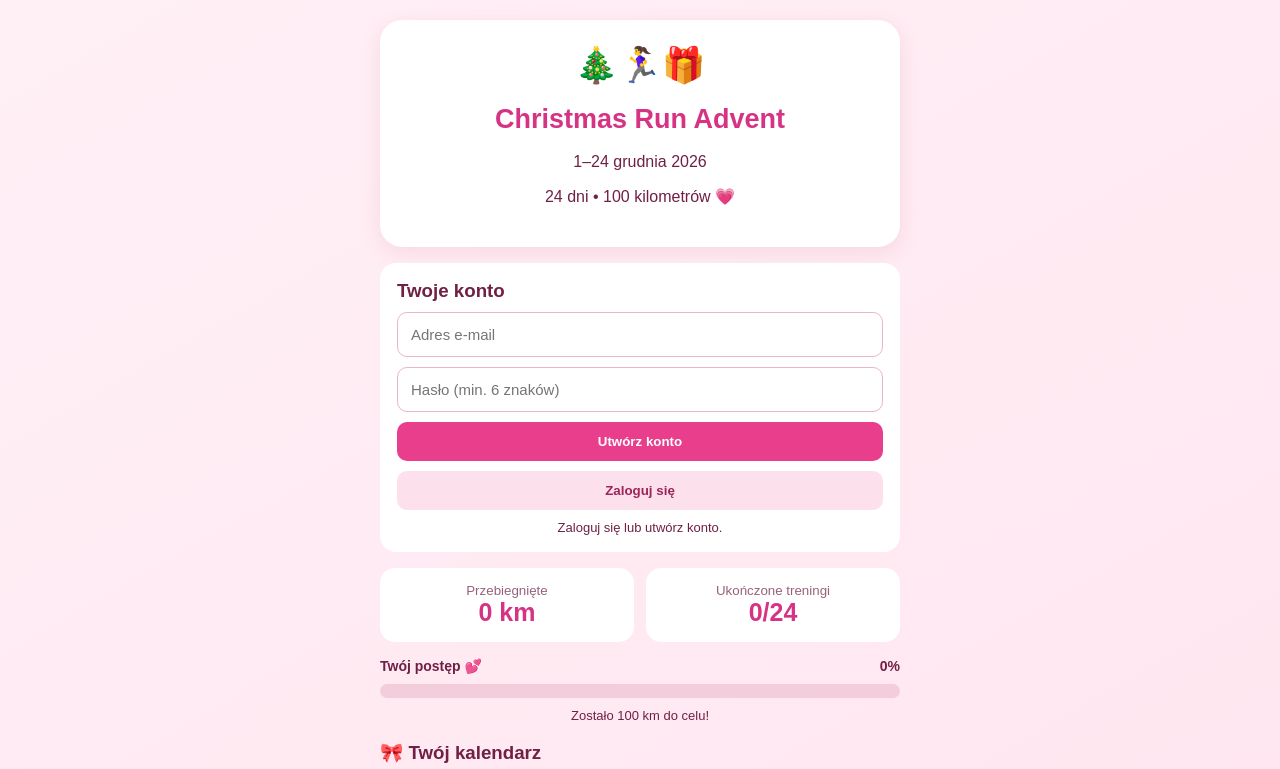
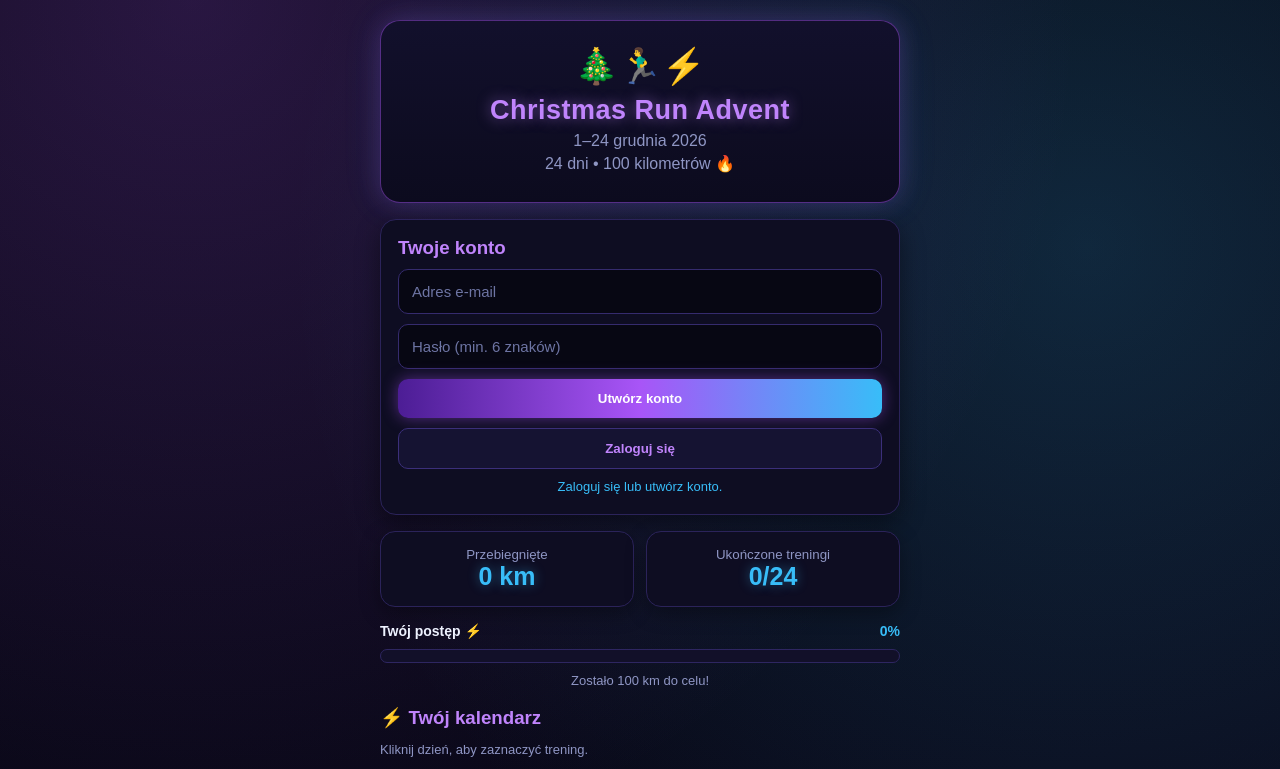
Before and after one commit to JARDEN17/christmas-bieganie, a plain HTML site: page index.html in a window 1280 px wide. Shown: the top 769 px of the page. Drawn offline with Linux system fonts and the light colour scheme; no server answers.

Commit message:
Add files via upload

```diff
--- a/index.html
+++ b/index.html
@@ -1,79 +1,176 @@
-
 <!DOCTYPE html>
 <html lang="pl">
 <head>
 <meta charset="UTF-8">
 <meta name="viewport" content="width=device-width, initial-scale=1">
-<title>Christmas Run Advent 🎄</title>
+<title>Christmas Run Advent ⚡</title>
 
 <style>
+:root{
+ --bg-dark:#070712;
+ --bg-card:#0e0d22;
+ --bg-card-2:#141230;
+ --border:#2b235a;
+ --text:#eef2ff;
+ --muted:#8f96c4;
+ --violet-dark:#4c1d95;
+ --violet-neon:#a855f7;
+ --violet-bright:#c084fc;
+ --blue-neon:#38bdf8;
+ --blue-deep:#1d4ed8;
+}
 *{box-sizing:border-box}
 body{
  margin:0;padding:20px;
  font-family:Arial,sans-serif;
- background:linear-gradient(150deg,#fff0f6,#ffe0ec);
- color:#702044;
+ background:
+  radial-gradient(circle at 15% 0%, rgba(168,85,247,.22), transparent 45%),
+  radial-gradient(circle at 85% 15%, rgba(56,189,248,.18), transparent 45%),
+  linear-gradient(160deg,#05050e,#090818 55%,#0b0a1f);
+ color:var(--text);
+ min-height:100vh;
 }
 .container{max-width:520px;margin:auto}
 .hero{
- text-align:center;padding:25px 12px;
- background:white;border-radius:22px;
- box-shadow:0 5px 20px #d77c9c30;
+ text-align:center;padding:25px 14px;
+ background:linear-gradient(180deg,#12102c,#0c0b1e);
+ border:1px solid rgba(168,85,247,.45);
+ border-radius:20px;
+ box-shadow:0 0 25px rgba(168,85,247,.2),0 0 40px rgba(56,189,248,.1);
 }
-.hero h1{font-size:27px;color:#d63384}
+.hero h1{
+ margin:8px 0 6px;
+ font-size:27px;
+ letter-spacing:.5px;
+ color:var(--violet-bright);
+ text-shadow:0 0 14px rgba(192,132,252,.55);
+}
+.hero p{margin:4px 0;color:var(--muted)}
 .login{
- background:white;padding:17px;border-radius:16px;
+ background:var(--bg-card);
+ border:1px solid var(--border);
+ padding:17px;border-radius:16px;
  margin:16px 0;display:grid;gap:10px;
+ box-shadow:0 8px 24px rgba(0,0,0,.45);
 }
 input{
  width:100%;padding:13px;
- border:1px solid #e8b7cc;
+ background:#070713;
+ color:var(--text);
+ border:1px solid #352b6e;
  border-radius:10px;font-size:15px;
+ outline:none;
+ transition:.2s;
+}
+input::placeholder{color:#6d74a3}
+input:focus{
+ border-color:var(--blue-neon);
+ box-shadow:0 0 12px rgba(56,189,248,.35);
 }
 button{
  border:0;border-radius:10px;
  padding:12px;font-weight:bold;cursor:pointer;
+ transition:.2s;
 }
-.primary{background:#e83e8c;color:white}
-.secondary{background:#fce0ec;color:#9d245a}
-#status{text-align:center;font-size:13px}
+button:active{transform:scale(.99)}
+.primary{
+ background:linear-gradient(90deg,var(--violet-dark),var(--violet-neon),var(--blue-neon));
+ color:#ffffff;
+ box-shadow:0 0 16px rgba(168,85,247,.45);
+}
+.primary:hover{
+ filter:brightness(1.12);
+ box-shadow:0 0 22px rgba(56,189,248,.55);
+}
+.secondary{
+ background:#151332;
+ color:var(--violet-bright);
+ border:1px solid #3b2f7a;
+}
+.secondary:hover{
+ border-color:var(--blue-neon);
+ color:#ffffff;
+ box-shadow:0 0 12px rgba(56,189,248,.25);
+}
+#status{
+ text-align:center;font-size:13px;
+ color:var(--blue-neon);
+ min-height:18px;
+}
 .stats{display:grid;grid-template-columns:1fr 1fr;gap:12px;margin:16px 0}
 .stat{
- background:white;padding:15px;border-radius:15px;
+ background:var(--bg-card);
+ border:1px solid var(--border);
+ padding:15px;border-radius:15px;
  text-align:center;
+ box-shadow:0 6px 20px rgba(0,0,0,.35);
 }
-.stat small{display:block;color:#98617b}
-.stat strong{font-size:25px;color:#d63384}
+.stat small{display:block;color:var(--muted)}
+.stat strong{
+ font-size:25px;
+ color:var(--blue-neon);
+ text-shadow:0 0 12px rgba(56,189,248,.45);
+}
 .progress{
- height:14px;background:#f4cddd;
+ height:14px;
+ background:#121029;
+ border:1px solid #2e2661;
  border-radius:20px;overflow:hidden;margin:10px 0
 }
 #bar{
- height:100%;width:0;background:#e83e8c;
+ height:100%;width:0;
+ background:linear-gradient(90deg,var(--violet-neon),var(--blue-neon));
+ box-shadow:0 0 14px rgba(56,189,248,.65);
  transition:.3s
 }
+#remaining{color:var(--muted)}
+h3{color:var(--violet-bright);margin-bottom:4px}
 .calendar{
  display:grid;grid-template-columns:repeat(4,1fr);
  gap:9px;margin:15px 0
 }
 .day{
- min-height:94px;background:white;
- border:2px solid #f3c6d8;color:#7b3153;
+ min-height:94px;
+ background:var(--bg-card-2);
+ border:1.5px solid #2c245e;
+ color:var(--text);
  display:flex;flex-direction:column;
  align-items:center;justify-content:center;
  gap:7px;border-radius:14px;
 }
-.day .number{font-size:13px}
-.day .km{font-size:21px}
+.day:hover{
+ border-color:var(--blue-neon);
+ box-shadow:0 0 14px rgba(56,189,248,.28);
+}
+.day .number{font-size:12px;color:var(--muted)}
+.day .km{font-size:20px;color:var(--violet-bright)}
+.day .check{font-size:13px;color:var(--muted)}
 .day.done{
- background:#f9c5dc;
- border-color:#dc4387;color:#922354
+ background:linear-gradient(160deg,rgba(76,29,149,.75),rgba(29,78,216,.55));
+ border-color:var(--blue-neon);
+ color:#ffffff;
+ box-shadow:0 0 16px rgba(168,85,247,.45),inset 0 0 10px rgba(56,189,248,.35);
 }
+.day.done .number{color:#e0f2fe}
+.day.done .km{
+ color:#ffffff;
+ text-shadow:0 0 10px rgba(56,189,248,.8);
+}
+.day.done .check{color:var(--blue-neon)}
 .footer{
- background:white;padding:20px;
- border-radius:18px;text-align:center;margin-top:18px
+ background:linear-gradient(180deg,#12102c,#0c0b1e);
+ border:1px solid rgba(56,189,248,.35);
+ padding:20px;
+ border-radius:18px;text-align:center;margin-top:18px;
+ box-shadow:0 0 24px rgba(56,189,248,.12);
 }
-.note{font-size:12px;color:#98617b;text-align:center}
+.footer h2{
+ margin:8px 0;
+ color:var(--violet-bright);
+ text-shadow:0 0 12px rgba(192,132,252,.45);
+}
+.footer p{color:var(--muted)}
+.note{font-size:12px;color:var(--muted);text-align:center}
 </style>
 </head>
 
@@ -81,10 +178,10 @@ button{
 <div class="container">
 
 <header class="hero">
- <div style="font-size:35px">🎄🏃‍♀️🎁</div>
+ <div style="font-size:35px">🎄🏃‍♂️⚡</div>
  <h1>Christmas Run Advent</h1>
  <p>1–24 grudnia 2026</p>
- <p>24 dni • 100 kilometrów 💗</p>
+ <p>24 dni • 100 kilometrów 🔥</p>
 </header>
 
 <section class="login">
@@ -109,8 +206,8 @@ button{
 </div>
 
 <div style="display:flex;justify-content:space-between;font-size:14px;font-weight:bold">
- <span>Twój postęp 💕</span>
- <span id="percent">0%</span>
+ <span>Twój postęp ⚡</span>
+ <span id="percent" style="color:#38bdf8">0%</span>
 </div>
 
 <div class="progress"><div id="bar"></div></div>
@@ -118,8 +215,8 @@ button{
  Zostało 100 km do celu!
 </div>
 
-<h3>🎀 Twój kalendarz</h3>
-<p style="font-size:13px">Kliknij dzień, aby zaznaczyć trening.</p>
+<h3>⚡ Twój kalendarz</h3>
+<p style="font-size:13px;color:#8f96c4">Kliknij dzień, aby zaznaczyć trening.</p>
 
 <div class="calendar" id="calendar"></div>
 
@@ -127,7 +224,7 @@ button{
  <div style="font-size:25px">🏆</div>
  <h2>Cel: 100 km</h2>
  <p id="message">Czekają na Ciebie 24 treningi!</p>
- <div style="font-size:28px">❄️🎅🏻❄️</div>
+ <div style="font-size:28px">❄️⚡❄️</div>
 </div>
 
 <p class="note">
@@ -141,7 +238,7 @@ button{
 <script src="https://www.gstatic.com/firebasejs/10.12.2/firebase-firestore-compat.js"></script>
 
 <script>
-// WKLEJ SWOJĄ KONFIGURACJĘ FIREBASE
+// KONFIGURACJA FIREBASE
 const firebaseConfig = {
  apiKey: "AIzaSyBYUCkLckY1r9asyCwyvbSmXLjlMQfVkgM",
  authDomain: "christmas-run-e43df.firebaseapp.com",
@@ -182,7 +279,7 @@ function render(){
  $('bar').style.width = Math.min(total,100)+'%';
 
  $('remaining').textContent = total>=100
-  ? 'Cel osiągnięty! Brawo! 🎉'
+  ? 'Cel osiągnięty! Brawo! 🏆'
   : 'Zostało '+(100-total)+' km do celu!';
 
  $('message').textContent =
@@ -236,7 +333,7 @@ async function loadProgress(){
  );
 
  render();
- status('Zalogowano! Postępy pobrane 💗');
+ status('Zalogowano! Postępy pobrane ⚡');
 }
 
 async function saveProgress(){
@@ -287,7 +384,7 @@ $('signup').onclick=async()=>{
   }
 
   await auth.createUserWithEmailAndPassword(email,password);
-  status('Konto utworzone! 💗');
+  status('Konto utworzone! ⚡');
  }catch(e){
   status('Błąd: '+e.message);
  }
```
Lines whose indentation alone changed are shown as unchanged.
